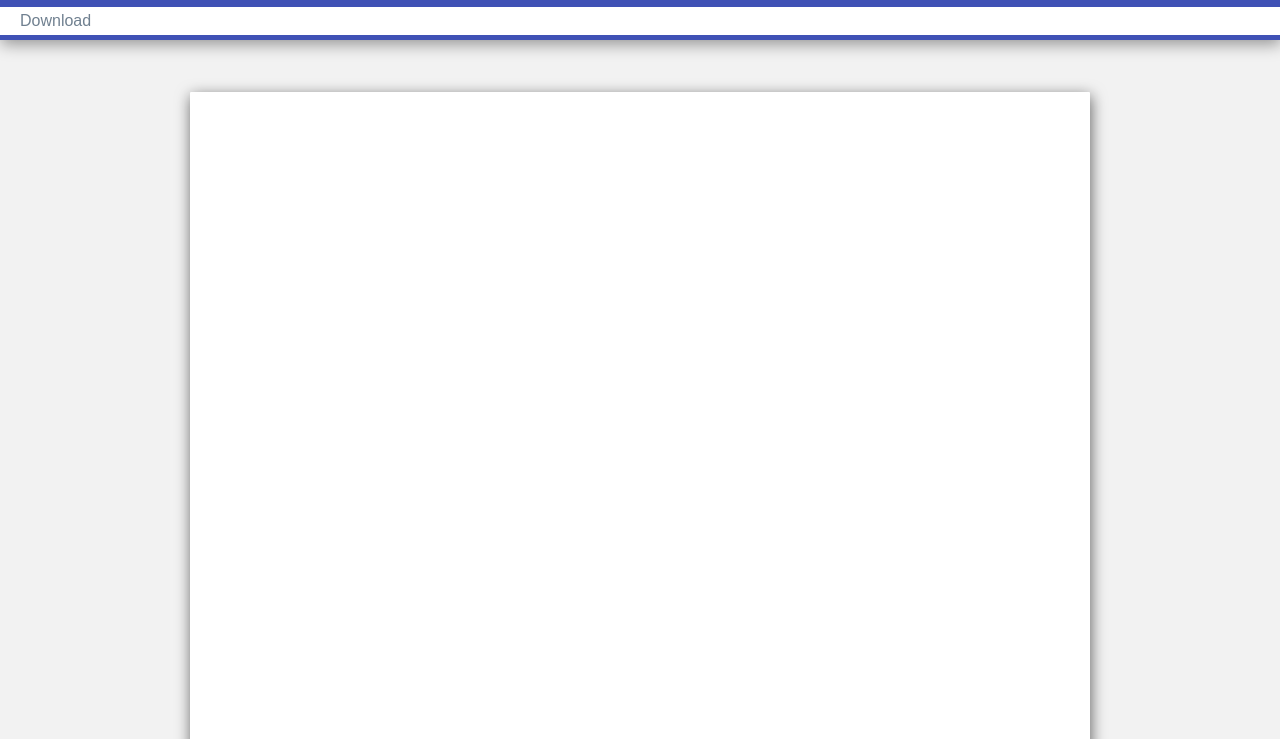
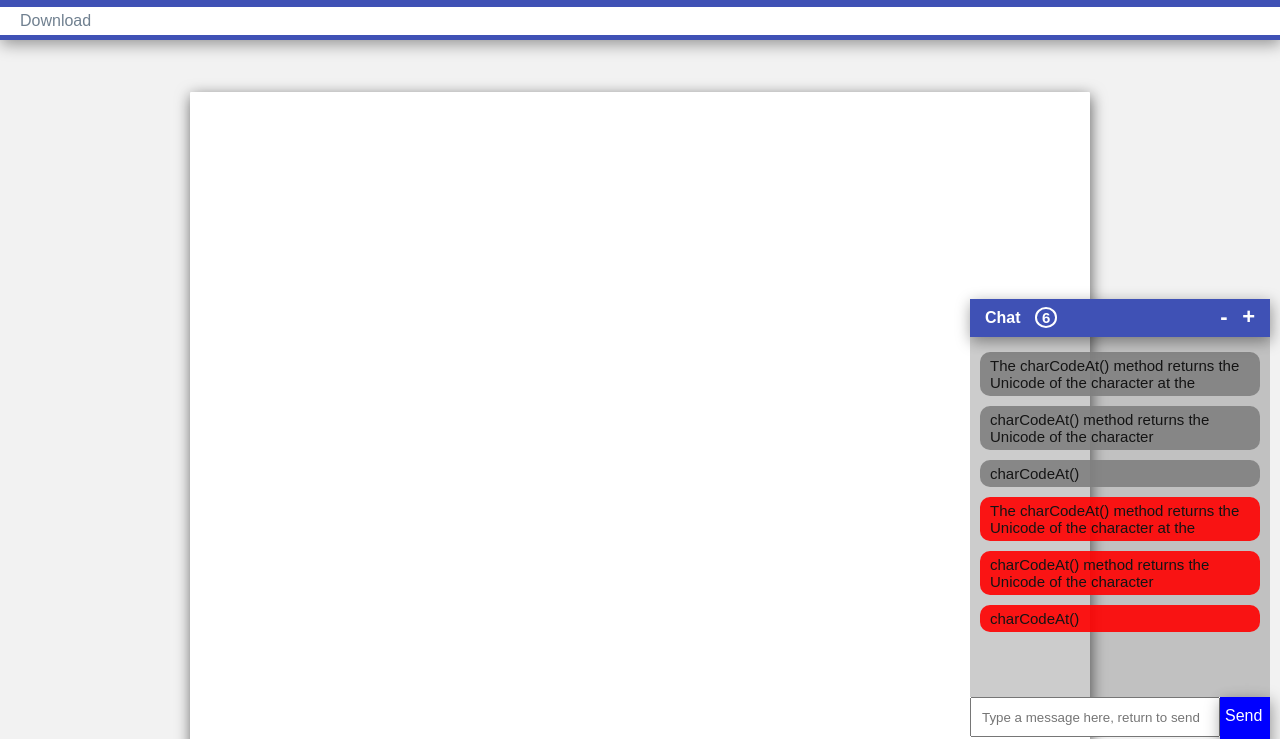
Before and after one commit to gbdubs/gradydocs, a website: page document.html in a window 1280 px wide. Shown: the part 63-802 px from the top of the page. Drawn offline with Linux system fonts and the light colour scheme; no server answers; files whose address does not match are found by name; a web font is replaced by a local one.

Commit message:
WIP: Chat box front end design.  Lots to do on the back end and javascript sides.

```diff
--- a/document.html
+++ b/document.html
@@ -29,6 +29,44 @@
         </div>
     </div>
 
+    <div id="chat-box">
+        <div class="chat-header header">
+            <span>Chat</span>
+            <span class="chat-waiting">6</span>
+            <div class="chat-toggle-tools">
+                <span class="minimize">-</span>
+                <span class="maximize">+</span>
+            </div>
+        </div>
+        <div class="chat-body">
+            <div class="chat-messages">
+                <div class="chat-message them">
+                    The charCodeAt() method returns the Unicode of the character at the
+                </div>
+                <div class="chat-message them">
+                    charCodeAt() method returns the Unicode of the character
+                </div>
+                <div class="chat-message them">
+                    charCodeAt()
+                </div>
+                <div class="chat-message me">
+                    The charCodeAt() method returns the Unicode of the character at the
+                </div>
+                <div class="chat-message me">
+                    charCodeAt() method returns the Unicode of the character
+                </div>
+                <div class="chat-message me">
+                    charCodeAt()
+                </div>
+            </div>
+
+            <div class="chat-field">
+                <input type="text" placeholder="Type a message here, return to send"/>
+                <span class="chat-send-button header">Send</span>
+            </div>
+        </div>
+    </div>
+
     <div class="footer">
         <span>Made by Grady Ward</span>
         <a href="mailto:grady.b.ward@gmail.com">Contact</a>
--- a/public/css/document.css
+++ b/public/css/document.css
@@ -149,3 +149,101 @@ body{
 @-webkit-keyframes "blink" { from, to { opacity: 1; } 50% { opacity: 0; } }
 @-ms-keyframes "blink" { from, to { opacity: 1; } 50% { opacity: 0; } }
 @-o-keyframes "blink" { from, to { opacity: 1; } 50% { opacity: 0; } }
+
+#chat-box {
+    font-family: 'Raleway', sans-serif;
+    position: fixed;
+    bottom: 0;
+    right: 10;
+    width: 300px;
+}
+
+.chat-header.header {
+    position: relative;
+    padding: 5px 10px;
+    font-weight: 600;
+}
+
+.chat-header > span.chat-waiting {
+    border: 2px solid white;
+    margin: 0px 5px;
+    padding: 0 5px;
+    font-size: 15px;
+    border-radius: 50%;
+}
+
+.chat-header > span {
+    padding: 5px;
+    display: inline-block;
+}
+
+.chat-toggle-tools {
+    display: inline-block;
+    float: right;
+}
+
+.chat-toggle-tools > span {
+    font-size: 22px;
+    padding: 5px;
+}
+
+.chat-body {
+    height: 400px;
+    background: rgba(0,0,0,.2);
+}
+
+.chat-message {
+    background: gray;
+    opacity: .9;
+    padding: 5px 10px;
+    margin: 10px 5px;
+    font-size: 15px;
+    text-align: left;
+    border-radius: 10px;
+}
+
+.chat-messages {
+    height: Calc(100% - 40px);
+    padding: 5px;
+}
+
+.chat-message.me {
+    background: red;
+}
+
+.chat-field {
+    position: absolute;
+    bottom: 0;
+    width: 100%;
+    min-height: 40px;
+    background: white;
+}
+
+span.chat-send-button {
+    padding: 5px;
+    display: inline-block;
+    background: blue;
+    color: white;
+    height: 100%;
+}
+
+span.chat-send-button.header {
+    position: absolute;
+    height: Calc(100% - 2px);
+    width: 40px;
+    right:  0;
+    padding-top: 10px;
+    cursor: pointer;
+}
+
+.chat-field > input[type="text"] {
+    position: absolute;
+    left: 0;
+    width: Calc(100% - 50px);
+    height: 100%;
+    padding: 10px;
+}
+
+span.chat-send-button.header:hover {
+    box-shadow: 1px 4px 15px rgba(0,0,0,.8);
+}
```
